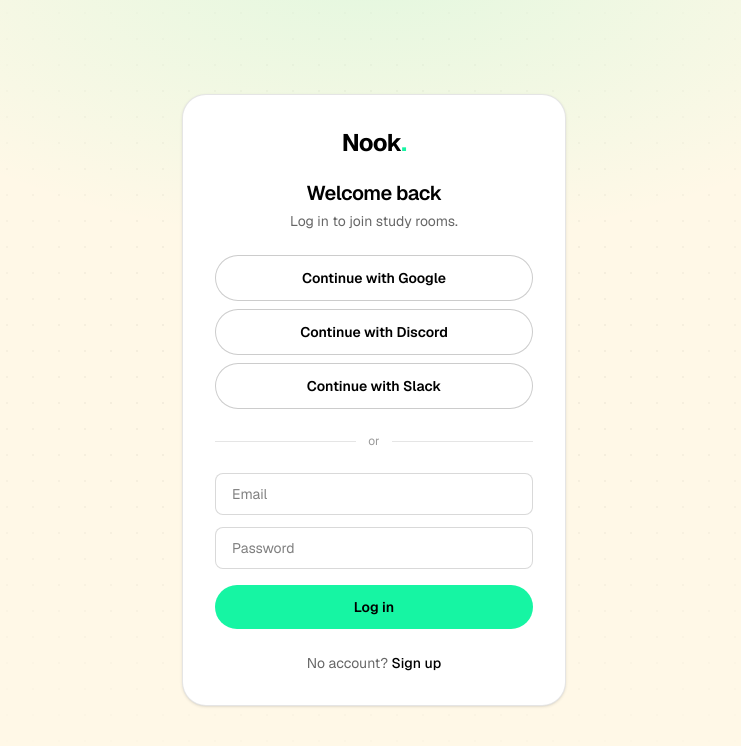
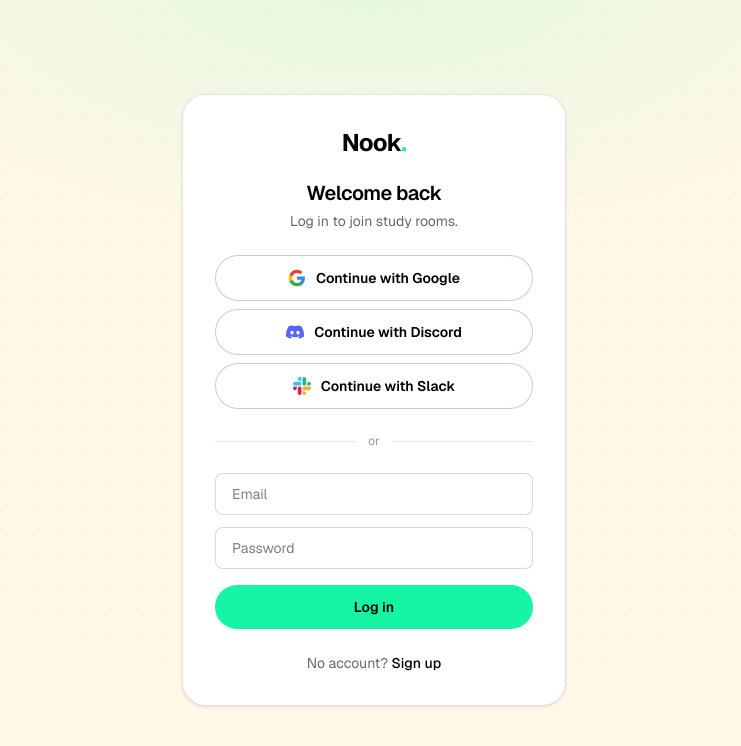
Before and after one commit to adamsaou/Nook, a Next.js app: page /login in a window 1280 px wide. Shown: the top 746 px of the page, without its empty margins (266-1007 px from the left). Built offline with nearby package versions, Linux system fonts and the light colour scheme; no server answers.

Commit message:
OAuth: Added Discord, also added icons in the login/sign up pages

```diff
--- a/components/auth/OAuthButtons.tsx
+++ b/components/auth/OAuthButtons.tsx
@@ -4,10 +4,40 @@ import type { Provider } from "@supabase/supabase-js";
 import { createClient } from "@/lib/supabase/client";
 import { Button } from "@/components/ui/Button";
 
-const PROVIDERS: { id: Provider; label: string }[] = [
-  { id: "google", label: "Continue with Google" },
-  { id: "discord", label: "Continue with Discord" },
-  { id: "slack_oidc", label: "Continue with Slack" },
+function GoogleIcon() {
+  return (
+    <svg width="18" height="18" viewBox="0 0 24 24" aria-hidden="true">
+      <path fill="#4285F4" d="M22.56 12.25c0-.78-.07-1.53-.2-2.25H12v4.26h5.92c-.26 1.37-1.04 2.53-2.21 3.31v2.77h3.57c2.08-1.92 3.28-4.74 3.28-8.09z" />
+      <path fill="#34A853" d="M12 23c2.97 0 5.46-.98 7.28-2.66l-3.57-2.77c-.98.66-2.23 1.06-3.71 1.06-2.86 0-5.29-1.93-6.16-4.53H2.18v2.84C3.99 20.53 7.7 23 12 23z" />
+      <path fill="#FBBC05" d="M5.84 14.1c-.22-.66-.35-1.36-.35-2.1s.13-1.44.35-2.1V7.07H2.18A10.98 10.98 0 0 0 1 12c0 1.77.43 3.45 1.18 4.93l3.66-2.83z" />
+      <path fill="#EA4335" d="M12 5.38c1.62 0 3.06.56 4.21 1.64l3.15-3.15C17.46 2.09 14.97 1 12 1 7.7 1 3.99 3.47 2.18 7.07l3.66 2.83C6.71 7.3 9.14 5.38 12 5.38z" />
+    </svg>
+  );
+}
+
+function DiscordIcon() {
+  return (
+    <svg width="18" height="18" viewBox="0 0 24 24" fill="#5865F2" aria-hidden="true">
+      <path d="M20.317 4.369a19.79 19.79 0 0 0-4.885-1.515.074.074 0 0 0-.079.037c-.21.375-.444.864-.608 1.249a18.27 18.27 0 0 0-5.487 0 12.64 12.64 0 0 0-.617-1.25.077.077 0 0 0-.079-.036A19.736 19.736 0 0 0 3.677 4.37a.07.07 0 0 0-.032.027C.533 9.046-.32 13.58.099 18.057a.082.082 0 0 0 .031.057 19.9 19.9 0 0 0 5.993 3.03.078.078 0 0 0 .084-.028 14.09 14.09 0 0 0 1.226-1.994.076.076 0 0 0-.041-.106 13.107 13.107 0 0 1-1.872-.892.077.077 0 0 1-.008-.128 10.2 10.2 0 0 0 .372-.292.074.074 0 0 1 .077-.01c3.928 1.793 8.18 1.793 12.062 0a.074.074 0 0 1 .078.01c.12.098.246.198.373.292a.077.077 0 0 1-.006.127 12.3 12.3 0 0 1-1.873.892.077.077 0 0 0-.041.107c.36.698.772 1.362 1.225 1.993a.076.076 0 0 0 .084.028 19.84 19.84 0 0 0 6.002-3.03.077.077 0 0 0 .032-.054c.5-5.177-.838-9.674-3.549-13.66a.061.061 0 0 0-.031-.03zM8.02 15.33c-1.183 0-2.157-1.085-2.157-2.419 0-1.333.956-2.419 2.157-2.419 1.21 0 2.176 1.096 2.157 2.42 0 1.333-.956 2.418-2.157 2.418zm7.975 0c-1.183 0-2.157-1.085-2.157-2.419 0-1.333.955-2.419 2.157-2.419 1.21 0 2.176 1.096 2.157 2.42 0 1.333-.946 2.418-2.157 2.418z" />
+    </svg>
+  );
+}
+
+function SlackIcon() {
+  return (
+    <svg width="18" height="18" viewBox="0 0 24 24" aria-hidden="true">
+      <path fill="#E01E5A" d="M5.042 15.165a2.528 2.528 0 0 1-2.52 2.523A2.528 2.528 0 0 1 0 15.165a2.527 2.527 0 0 1 2.522-2.52h2.52v2.52zM6.313 15.165a2.527 2.527 0 0 1 2.521-2.52 2.527 2.527 0 0 1 2.521 2.52v6.313A2.528 2.528 0 0 1 8.834 24a2.528 2.528 0 0 1-2.521-2.522v-6.313z" />
+      <path fill="#36C5F0" d="M8.834 5.042a2.528 2.528 0 0 1-2.521-2.52A2.528 2.528 0 0 1 8.834 0a2.528 2.528 0 0 1 2.521 2.522v2.52H8.834zM8.834 6.313a2.528 2.528 0 0 1 2.521 2.521 2.528 2.528 0 0 1-2.521 2.521H2.522A2.528 2.528 0 0 1 0 8.834a2.528 2.528 0 0 1 2.522-2.521h6.312z" />
+      <path fill="#2EB67D" d="M18.956 8.834a2.528 2.528 0 0 1 2.522-2.521A2.528 2.528 0 0 1 24 8.834a2.528 2.528 0 0 1-2.522 2.521h-2.522V8.834zM17.685 8.834a2.528 2.528 0 0 1-2.521 2.521 2.528 2.528 0 0 1-2.521-2.521V2.522A2.528 2.528 0 0 1 15.164 0a2.528 2.528 0 0 1 2.521 2.522v6.312z" />
+      <path fill="#ECB22E" d="M15.164 18.956a2.528 2.528 0 0 1 2.521 2.522A2.528 2.528 0 0 1 15.164 24a2.528 2.528 0 0 1-2.521-2.522v-2.522h2.521zM15.164 17.685a2.528 2.528 0 0 1-2.521-2.52 2.528 2.528 0 0 1 2.521-2.521h6.313A2.528 2.528 0 0 1 24 15.165a2.528 2.528 0 0 1-2.522 2.52h-6.313z" />
+    </svg>
+  );
+}
+
+const PROVIDERS: { id: Provider; label: string; icon: React.ReactNode }[] = [
+  { id: "google", label: "Continue with Google", icon: <GoogleIcon /> },
+  { id: "discord", label: "Continue with Discord", icon: <DiscordIcon /> },
+  { id: "slack_oidc", label: "Continue with Slack", icon: <SlackIcon /> },
 ];
 
 export function OAuthButtons({ next = "/rooms" }: { next?: string }) {
@@ -32,7 +62,10 @@ export function OAuthButtons({ next = "/rooms" }: { next?: string }) {
           className="w-full py-2.5"
           onClick={() => signIn(p.id)}
         >
-          {p.label}
+          <span className="flex items-center justify-center gap-2.5">
+            {p.icon}
+            {p.label}
+          </span>
         </Button>
       ))}
     </div>
--- /dev/null
+++ b/scripts/gen-icon.mjs
@@ -0,0 +1,15 @@
+// Generates a square PNG of the Nook "N." mark (for Slack/Discord app icons,
+// social images, etc.). Run: node scripts/gen-icon.mjs [size]
+import sharp from "sharp";
+
+const size = Number(process.argv[2] ?? 512);
+
+const svg = `<svg width="${size}" height="${size}" viewBox="0 0 32 32" fill="none" xmlns="http://www.w3.org/2000/svg">
+  <rect width="32" height="32" rx="8" fill="#000000"/>
+  <path d="M8.5 22.5 V10.5 L20 22.5 V10.5" stroke="#FFFFFF" stroke-width="3" stroke-linecap="round" stroke-linejoin="round" fill="none"/>
+  <circle cx="24" cy="21" r="2.3" fill="#16F5A3"/>
+</svg>`;
+
+const out = `public/branding/icon-${size}.png`;
+await sharp(Buffer.from(svg)).png().toFile(out);
+console.log(`wrote ${out} (${size}x${size})`);
```
Also changed, not shown: public/branding/icon-512.png (added).
